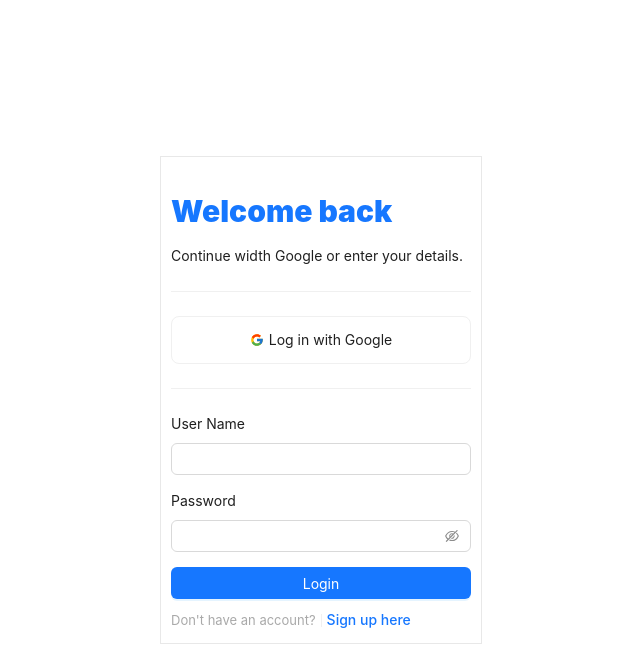
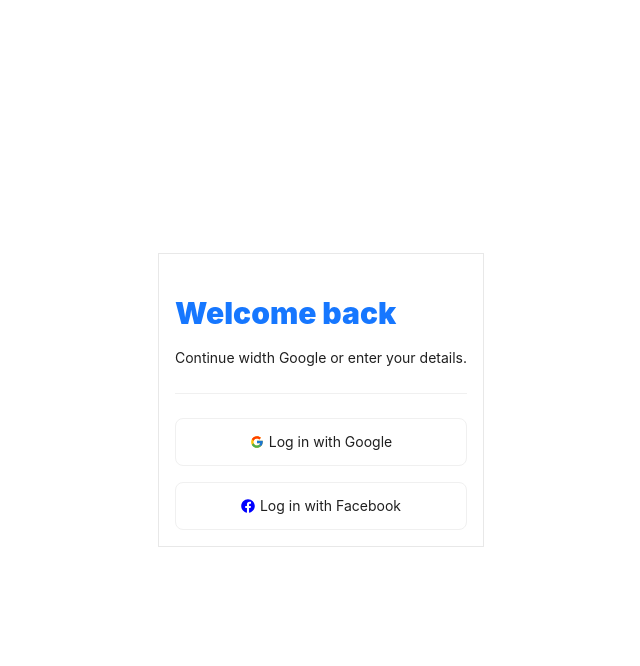
Before and after one commit to dotuanlam-0201/chatbox, a Next.js app: page /login in a window 1280 px wide. Shown: the top 666 px of the page, without its empty margins (319-959 px from the left). Built offline with nearby package versions, Linux system fonts and the light colour scheme; a web font is replaced by a local one.

Commit message:
update login facebook SSO

```diff
--- a/pages/login.tsx
+++ b/pages/login.tsx
@@ -1,29 +1,21 @@
 import { auth, db } from '@/firebase/config';
 import { CHATBOXCONSTANT } from '@/lib/CONTANT';
-import { Button, Card, Col, Divider, Form, Input, Row, Spin, Typography, notification } from 'antd';
-import { GoogleAuthProvider, getAdditionalUserInfo, signInWithPopup } from "firebase/auth";
+import { Card, Divider, Spin, Typography, notification } from 'antd';
+import { FacebookAuthProvider, GoogleAuthProvider, User, getAdditionalUserInfo, signInWithPopup } from "firebase/auth";
 import { Timestamp, doc, setDoc } from "firebase/firestore";
 import _ from "lodash";
 import { useRouter } from 'next/router';
 import { useState } from 'react';
+import { FaFacebook } from "react-icons/fa";
 import { FcGoogle } from "react-icons/fc";
 import { useCookie } from 'react-use';
 
 
 const LoginComponent = () => {
     const [loading, setLoading] = useState(false as boolean)
-    const [form] = Form.useForm();
     const [value, updateCookie, deleteCookie] = useCookie("TOKEN");
     const router = useRouter()
 
-    const onSubmit = () => {
-        form.validateFields()
-            .then((values: any) => {
-            })
-            .catch((err: any) => {
-                return
-            })
-    }
 
     const onClickSSOgoole = async () => {
         const provider = new GoogleAuthProvider();
@@ -61,6 +53,13 @@ const LoginComponent = () => {
         }
     }
 
+    const onClickSSOFacebook = async () => {
+        const provider = new FacebookAuthProvider();
+        const response = await signInWithPopup(auth, provider)
+        console.log("🚀 ~ file: login.tsx:59 ~ onClickSSOFacebook ~ response:", response)
+        const { user } = response
+    }
+
     return (
         <div style={{
             height: "calc(100vh - 20px)",
@@ -69,7 +68,7 @@ const LoginComponent = () => {
             padding: 10,
             overflow: "hidden"
         }}>
-            <div style={{ maxWidth: 300, padding: 10, border: "1px solid #e8e8e8" }}>
+            <div style={{ maxWidth: 300, padding: 16, border: "1px solid #e8e8e8" }}>
                 <Spin spinning={loading}>
                     <div>
                         <Typography.Title style={{ fontWeight: 900, color: CHATBOXCONSTANT.colors.primaryColorBlue }} level={2}>Welcome back</Typography.Title>
@@ -91,53 +90,27 @@ const LoginComponent = () => {
                                 </span>
                             </span>
                         </Card>
+                        <p />
+                        <Card
+                            onClick={onClickSSOFacebook}
+                            size='small'
+                            bordered
+                            hoverable
+                            bodyStyle={{
+                                textAlign: "center"
+                            }}
+                        >
+                            <span style={{ display: "flex", justifyContent: "center", alignItems: "center", gap: 5 }}>
+                                <FaFacebook style={{ color: "blue" }} />
+                                <span>
+                                    Log in with Facebook
+                                </span>
+                            </span>
+                        </Card>
                     </div>
 
-                    <Divider />
 
-                    <Form hideRequiredMark form={form} layout='vertical'>
-                        <Row gutter={[10, 10]}>
-                            <Col xs={24}>
-                                <Form.Item
-                                    style={{ marginBottom: 5 }}
-                                    name="userName"
-                                    rules={[{ required: true, message: 'Required' }]}
-                                    label="User Name">
-                                    <Input />
-                                </Form.Item>
-                            </Col>
-                            <Col xs={24}>
-                                <Form.Item
-                                    style={{ marginBottom: 5 }}
-                                    name="password"
-                                    rules={[{ required: true, message: 'Required' }]}
-                                    label="Password">
-                                    <Input.Password />
-                                </Form.Item>
-                            </Col>
-                            <Col xs={24}>
-                                <Button
-                                    style={{ width: "100%" }}
-                                    type='primary'
-                                    onClick={onSubmit}>
-                                    Login
-                                </Button>
-                            </Col>
-                            <Col>
-                                <Typography.Text
-                                    style={{ fontSize: 13, fontWeight: 400, color: CHATBOXCONSTANT.colors.primaryColorGray }}
-                                >
-                                    Don't have an account?
-                                </Typography.Text>
-                                <Divider type='vertical' style={{ margin: 5 }} />
-                                <Typography.Text style={{ fontWeight: 500 }}>
-                                    <a>
-                                        Sign up here
-                                    </a>
-                                </Typography.Text>
-                            </Col>
-                        </Row>
-                    </Form>
+
                 </Spin>
             </div>
         </div >
```
Also changed, not shown: lib/chat/RoomComponent.tsx (+17 -15 lines).
